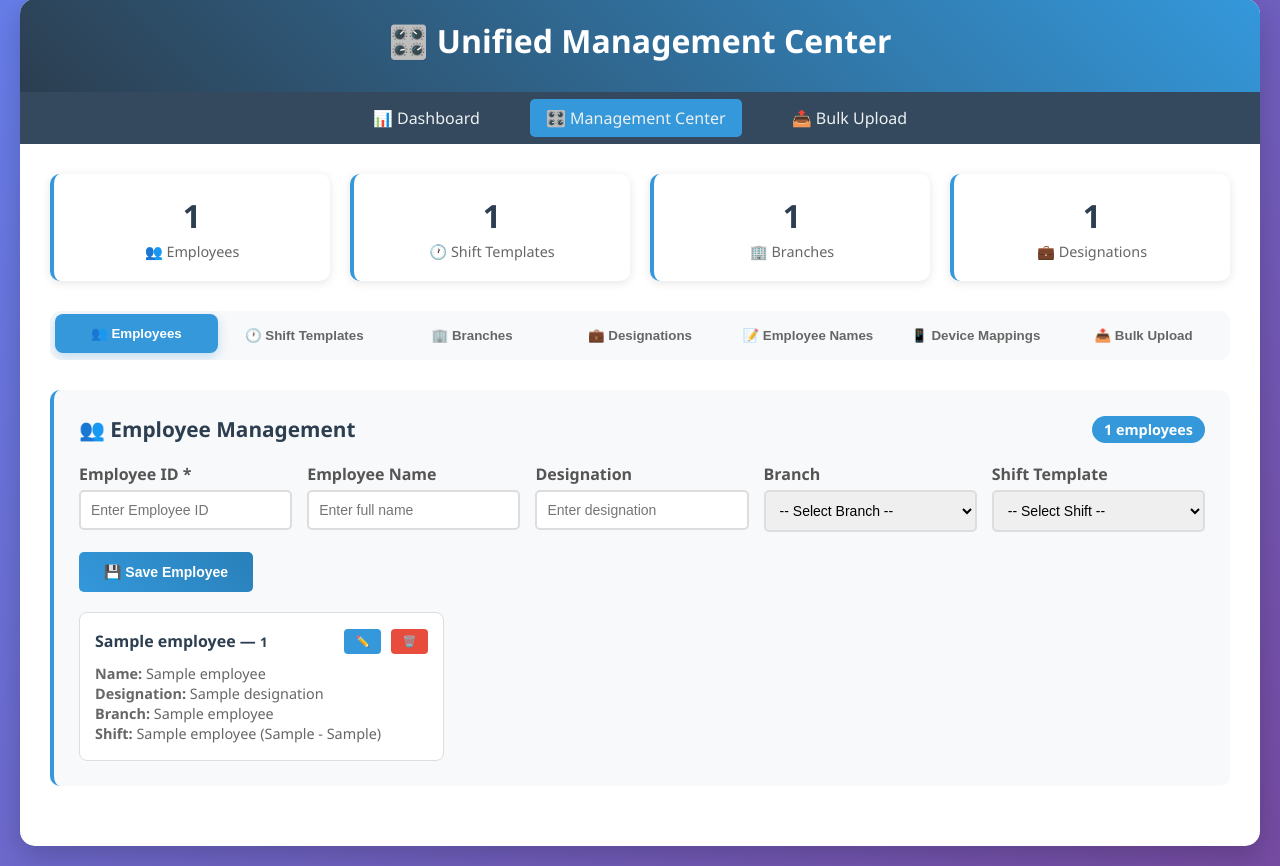
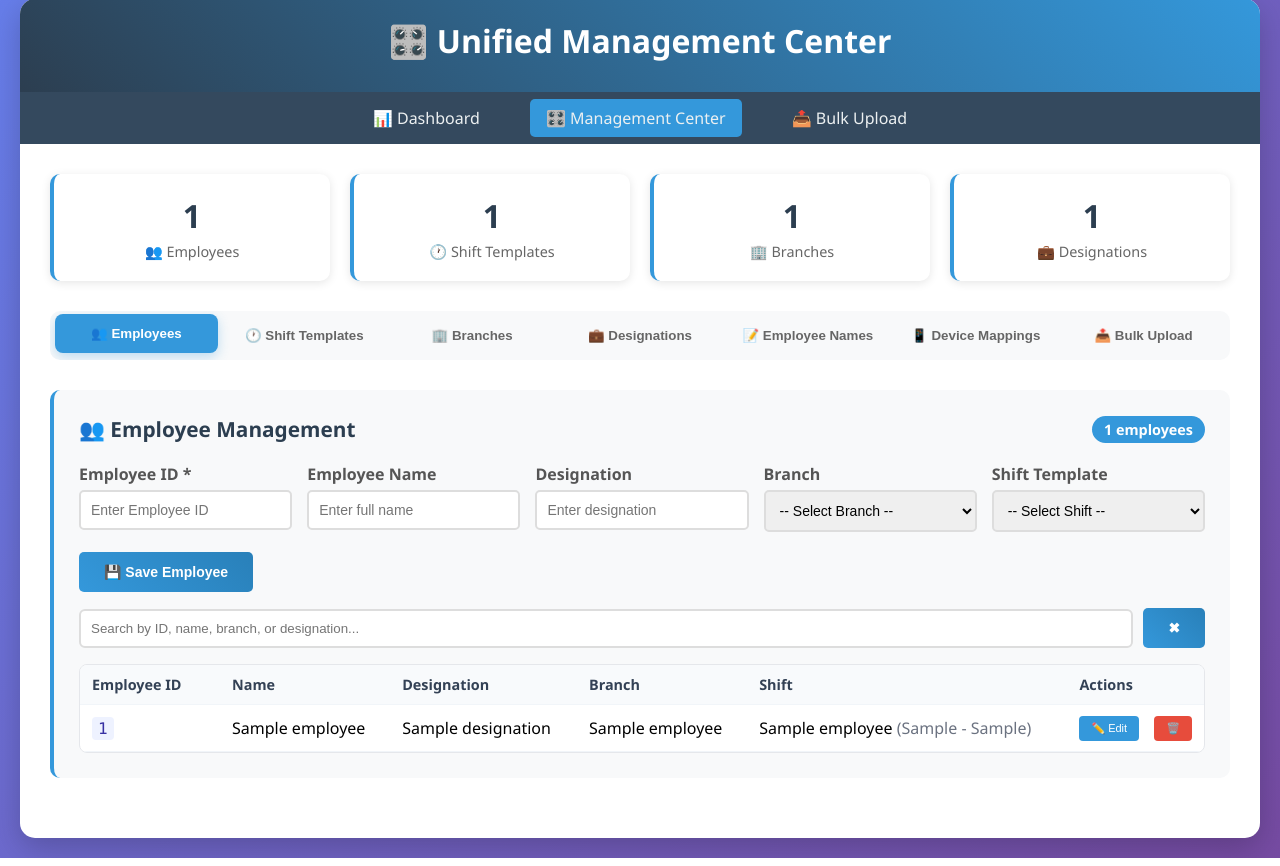
Before and after one commit to ethanchristoff/Finger-Scanner-ZKTeco-Wrapper, a Flask app: template templates/unified_management.html in a window 1280 px wide. Shown: the part 21-887 px from the top of the page. Run offline with Flask 3, Linux system fonts and the light colour scheme; the template is opened without the code that fills it: most values are stand-ins (such as "Sample title", 1, 10 or a date in 2020).

Commit message:
FEATURE: Pushed in changes for the unified management UI

```diff
--- a/ruff.toml
+++ b/ruff.toml
@@ -117,3 +117,9 @@ convention = "google"
     "D10",    # Relax docstring requirements in tests
     "ANN",    # Allow missing type hints in tests
 ]
+"adms_wrapper/core/data_processing.py" = [
+    "C901",     # McCabe complexity too high
+    "PLR0912",  # Too many branches
+    "PLR0915",  # Too many statements
+    "PLR0911",  # Too many returns
+]
--- a/templates/unified_management.html
+++ b/templates/unified_management.html
@@ -451,7 +451,7 @@
                 <div class="management-section">
                     <div class="section-header">
                         <h3>👥 Employee Management</h3>
-                        <span class="item-count">{{ employees|length }} employees</span>
+                        <span class="item-count"><span id="employee-count">{{ employees|length }}</span> employees</span>
                     </div>
                     <form method="POST">
                         <input type="hidden" name="action" value="employee">
@@ -500,39 +500,73 @@
                         <button type="submit" class="btn">💾 Save Employee</button>
                     </form>
 
-                    <div class="items-grid">
+                    <div style="margin:16px 0; display:flex; gap:10px; align-items:center;">
+                        <input id="employeeSearch" type="text" placeholder="Search by ID, name, branch, or designation..." style="flex:1; padding:10px; border:2px solid #ddd; border-radius:6px;" />
+                        <button type="button" class="btn" id="clearSearchBtn" title="Clear search">✖</button>
+                    </div>
+
+                    <div class="table-container">
+                        <style>
+                            .table-container { overflow-x: auto; background:#fff; border-radius:8px; border:1px solid #e5e7eb; }
+                            table.employee-table { width:100%; border-collapse: collapse; }
+                            table.employee-table th, table.employee-table td { padding: 10px 12px; border-bottom: 1px solid #f1f5f9; text-align:left; }
+                            table.employee-table thead th { background:#f8fafc; color:#334155; font-weight:700; font-size:0.9rem; position: sticky; top: 0; z-index:1; }
+                            table.employee-table tbody tr:hover { background:#f9fbff; }
+                            .col-actions { white-space: nowrap; text-align:right; }
+                            .id-badge { font-family: ui-monospace, SFMono-Regular, Menlo, Monaco, Consolas, "Liberation Mono", "Courier New", monospace; background:#eef2ff; color:#3730a3; padding:2px 6px; border-radius:4px; }
+                            .muted { color:#6b7280; }
+                        </style>
+                        <table class="employee-table" id="employeeTable">
+                            <thead>
+                                <tr>
+                                    <th style="width:140px;">Employee ID</th>
+                                    <th>Name</th>
+                                    <th>Designation</th>
+                                    <th>Branch</th>
+                                    <th>Shift</th>
+                                    <th class="col-actions" style="width:130px;">Actions</th>
+                                </tr>
+                            </thead>
+                            <tbody>
                                 {% for employee in employees %}
-                        <div class="item-card">
-                            <div class="item-header">
                                 {% set resolved_name = employee.employee_name if employee.employee_name else (employee_id_to_name.get(employee.employee_id|string) if employee_id_to_name is defined else '') %}
-                                <div class="item-title">{{ resolved_name or '—' }} — <small>{{ employee.employee_id }}</small></div>
-                                <div>
-                                    <button type="button" class="edit-btn"
-                                            onclick='openEditModal({{ employee.employee_id|tojson }}, {{ resolved_name|tojson }}, {{ (employee.designation or '')|tojson }}, {{ (employee.branch_name or '')|tojson }}, {{ (employee.shift_name or '')|tojson }})'>
-                                        ✏️
-                                    </button>
-                                    <form method="POST" style="display: inline;">
+                                <tr data-employee-id="{{ employee.employee_id }}">
+                                    <td><span class="id-badge">{{ employee.employee_id }}</span></td>
+                                    <td>{{ resolved_name or '—' }}</td>
+                                    <td>{{ employee.designation or '—' }}</td>
+                                    <td>{{ employee.branch_name or '—' }}</td>
+                                    <td>
+                                        {% if employee.shift_name %}
+                                            {{ employee.shift_name }}
+                                            {% if employee.shift_start and employee.shift_end %}
+                                                <span class="muted">({{ employee.shift_start }} - {{ employee.shift_end }})</span>
+                                            {% endif %}
+                                        {% else %}
+                                            —
+                                        {% endif %}
+                                    </td>
+                                    <td class="col-actions">
+                                        <button
+                                            type="button"
+                                            class="edit-btn edit-employee-btn"
+                                            data-employee-id="{{ employee.employee_id }}"
+                                            data-employee-name="{{ resolved_name or '' }}"
+                                            data-designation="{{ employee.designation or '' }}"
+                                            data-branch="{{ employee.branch_name or '' }}"
+                                            data-shift="{{ employee.shift_name or '' }}"
+                                        >✏️ Edit</button>
+                                        <form method="POST" style="display:inline; margin-left:6px;">
                                             <input type="hidden" name="action" value="employee">
                                             <input type="hidden" name="delete_employee_id" value="{{ employee.employee_id }}">
                                             <button type="submit" class="delete-btn" onclick="return confirm('Delete employee {{ employee.employee_id }}?')">🗑️</button>
                                         </form>
-                                </div>
-                            </div>
-                            <div class="item-details">
-                                <strong>Name:</strong> {{ employee.employee_name or "Not set" }}<br>
-                                <strong>Designation:</strong> {{ employee.designation or "Not set" }}<br>
-                                <strong>Branch:</strong> {{ employee.branch_name or "Not set" }}<br>
-                                <strong>Shift:</strong> {{ employee.shift_name or "Not set" }}
-                                {% if employee.shift_start and employee.shift_end %}
-                                    ({{ employee.shift_start }} - {{ employee.shift_end }})
-                                {% endif %}
-                            </div>
-                        </div>
+                                    </td>
+                                </tr>
                                 {% endfor %}
+                            </tbody>
+                        </table>
                         {% if not employees %}
-                        <div class="empty-state">
-                            No employees found. Add your first employee above!
-                        </div>
+                        <div class="empty-state">No employees found. Add your first employee above!</div>
                         {% endif %}
                     </div>
                 </div>
@@ -822,6 +856,67 @@
     </div>
 
     <script>
+        // Employees table: sort by numeric ID and enable search
+        (function() {
+            const table = document.getElementById('employeeTable');
+            if (!table) return;
+            const tbody = table.querySelector('tbody');
+            const rows = Array.from(tbody.querySelectorAll('tr'));
+
+            // Helper to get numeric value from ID cell
+            function parseId(val) {
+                const n = Number(String(val).replace(/[^0-9.-]/g, ''));
+                return Number.isNaN(n) ? null : n;
+            }
+
+            // Initial sort ASC by numeric employee_id; fallback to string
+            rows.sort((a, b) => {
+                const aId = a.getAttribute('data-employee-id') || '';
+                const bId = b.getAttribute('data-employee-id') || '';
+                const aNum = parseId(aId);
+                const bNum = parseId(bId);
+                if (aNum !== null && bNum !== null) return aNum - bNum;
+                return String(aId).localeCompare(String(bId));
+            });
+            rows.forEach(r => tbody.appendChild(r));
+
+            // Search filter
+            const searchInput = document.getElementById('employeeSearch');
+            const clearBtn = document.getElementById('clearSearchBtn');
+            const countEl = document.getElementById('employee-count');
+            function applyFilter() {
+                const q = (searchInput?.value || '').trim().toLowerCase();
+                let visible = 0;
+                rows.forEach(tr => {
+                    if (!q) { tr.style.display = ''; visible++; return; }
+                    const cells = Array.from(tr.children).map(td => td.textContent.toLowerCase());
+                    const hit = cells.some(t => t.includes(q));
+                    tr.style.display = hit ? '' : 'none';
+                    if (hit) visible++;
+                });
+                if (countEl) countEl.textContent = String(visible);
+            }
+            if (searchInput) {
+                searchInput.addEventListener('input', applyFilter);
+            }
+            if (clearBtn && searchInput) {
+                clearBtn.addEventListener('click', () => { searchInput.value = ''; applyFilter(); searchInput.focus(); });
+            }
+            applyFilter();
+
+            // Wire edit buttons via data-* attributes
+            document.querySelectorAll('.edit-employee-btn').forEach(btn => {
+                btn.addEventListener('click', () => {
+                    const id = btn.getAttribute('data-employee-id') || '';
+                    const name = btn.getAttribute('data-employee-name') || '';
+                    const des = btn.getAttribute('data-designation') || '';
+                    const br = btn.getAttribute('data-branch') || '';
+                    const sh = btn.getAttribute('data-shift') || '';
+                    openEditModal(id, name, des, br, sh);
+                });
+            });
+        })();
+
         function showTab(tabName) {
             // Hide all tab contents
             const tabContents = document.querySelectorAll('.tab-content');
```
Lines whose indentation alone changed are shown as unchanged.
